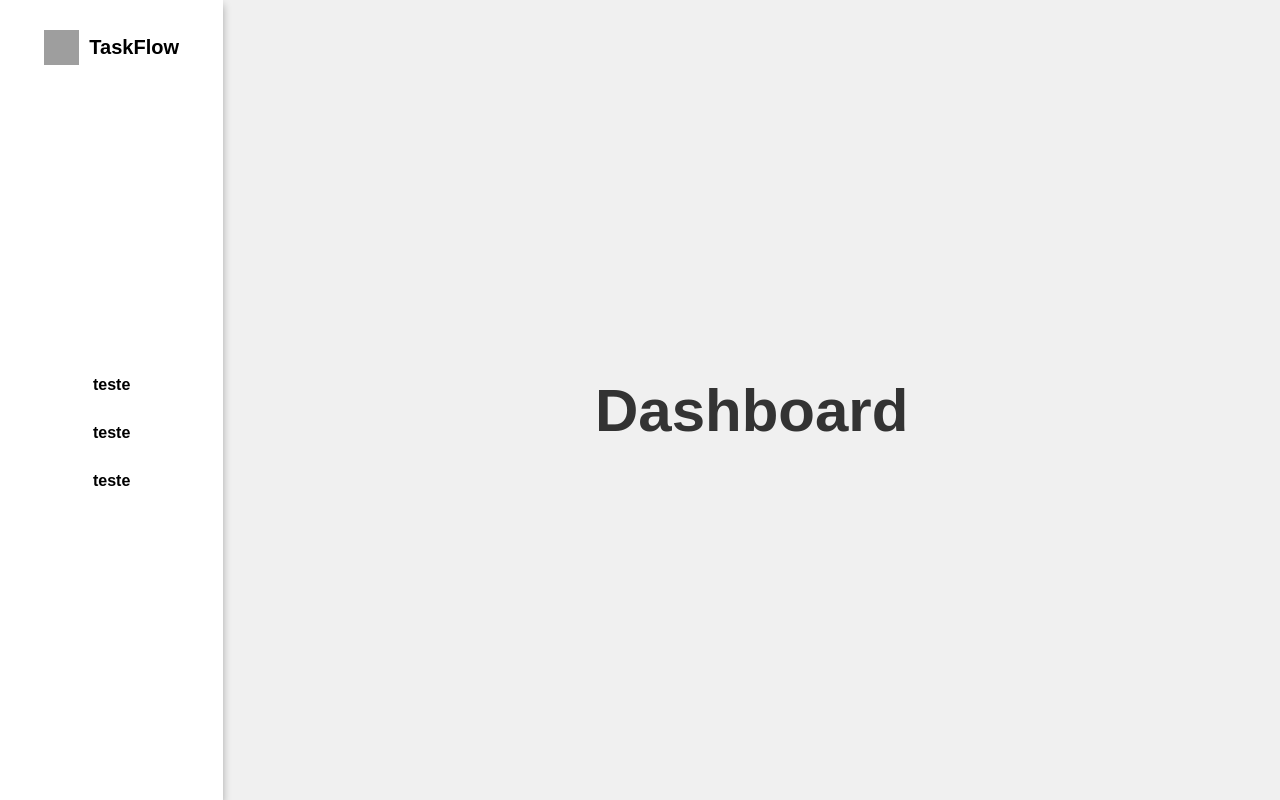
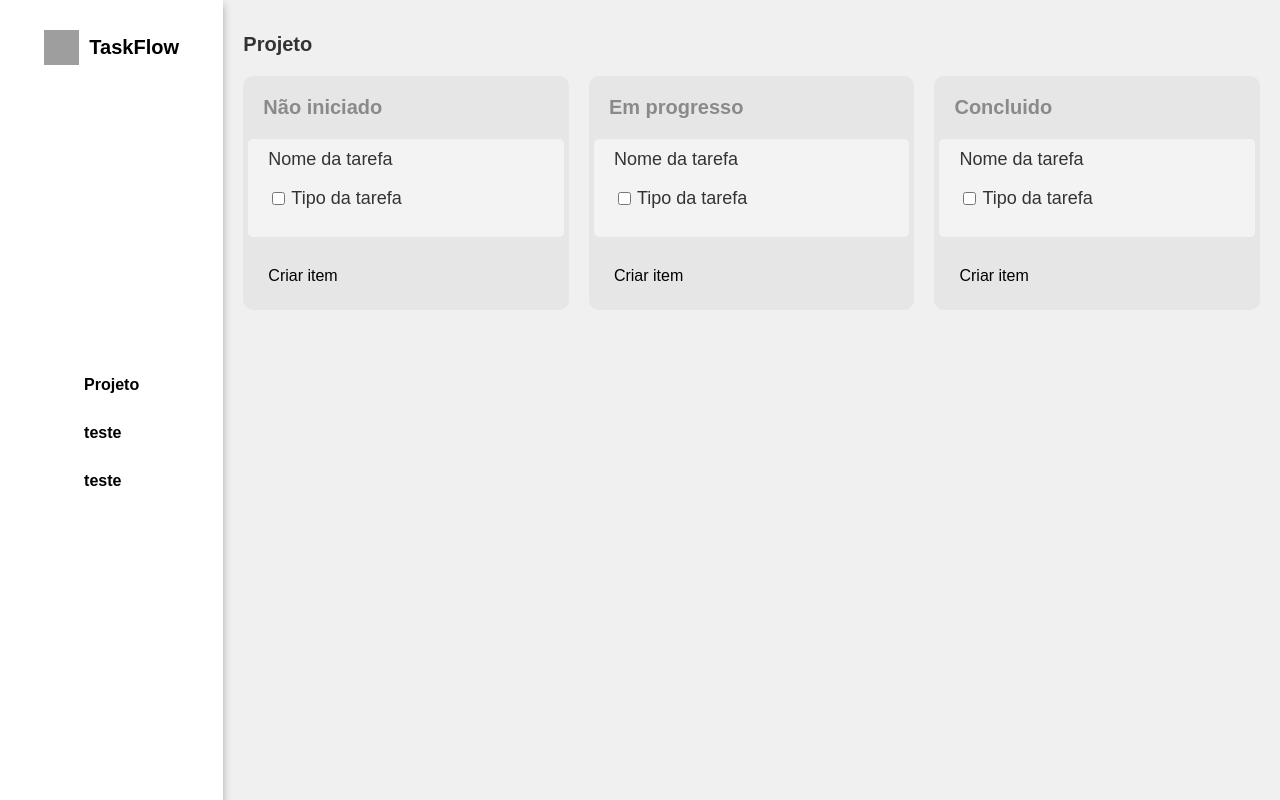
Before and after one commit to barao-maua/projeto-semestral-the-end, a Django app: page /dashboard in a window 1280 px wide. Run offline with Django 5.2, Linux system fonts and the light colour scheme; grey boxes are pictures that could not be loaded.

Commit message:
Dashboard + ou - feito, mas não consegui adicionar os icones

```diff
--- a/core/static/css/work.css
+++ b/core/static/css/work.css
@@ -146,3 +146,64 @@ button:active {
     color: var(--cor-preto); /* Alterando a cor do texto também */
     transition: background-color 0.05s ease-in-out, color 0.05s ease-in-out;
 }
+
+.dashMain {
+    align-items: flex-start;
+    justify-content: start;
+}
+
+.smallHeader {
+    font-size: 20px;
+}
+
+.tarefas {
+    display: flex;
+    width: 100%;
+    gap: 20px;
+}
+
+.outerBox {
+    background-color: #e6e6e6;
+    border-radius: 10px;
+    flex: 1;
+}
+
+.innerBox {
+    background-color: #f3f3f3;
+    margin: 5px;
+    border-radius: 5px;
+    padding: 10px 20px;
+}
+
+.outerBox h2 {
+    color: #8a8a8a;
+    font-size: 20px;
+    margin: 20px;
+}
+
+.innerBox h3 {
+    margin: 0px;
+    font-size: 18px;
+    font-weight: 500;
+}
+
+.innerBox div {
+    display: flex;
+    gap: 3px
+}
+
+.innerBox div p {
+    font-size: 18px;
+}
+
+.outerBox button {
+    background-color: transparent;
+    margin: 5px;
+    padding: 20px;
+}
+
+.outerBox button p {
+    margin: 0px;
+    font-size: 16px;
+    color: black;
+}
--- a/core/templates/bases/work.html
+++ b/core/templates/bases/work.html
@@ -17,7 +17,7 @@
         </a>
         <ul class="link">
             <li>
-                <a href="">teste</a>
+                <a href="/dashboard">Projeto</a>
             </li>
             <li>
                 <a href="">teste</a>
--- a/core/templates/dashboard.html
+++ b/core/templates/dashboard.html
@@ -3,7 +3,62 @@
 {% block title %}Dashboard{% endblock title %}
 
 {% block content %}
-<main>
-    <h1>Dashboard</h1>
+<main class="dashMain">
+    <div>
+        <h1 class="smallHeader">Projeto</h1>
+    </div>
+    <section class="tarefas">
+        <div class="outerBox">
+            <h2>Não iniciado</h2>
+            <div class="innerBox">
+                <h3>Nome da tarefa</h3>
+                <div>
+                    <input type="checkbox">
+                    <p>Tipo da tarefa</p>
+                </div>
+                <div>
+                    <!-- Deve ter o incone de usuário aqui -->
+                </div>
+            </div>
+            <button>
+                <!-- Um icone de adicionar aqui -->
+                <p>Criar item</p>
+            </button>
+        </div>
+        <div class="outerBox">
+            <h2>Em progresso</h2>
+            <div class="innerBox">
+                <h3>Nome da tarefa</h3>
+                <div>
+                    <input type="checkbox">
+                    <p>Tipo da tarefa</p>
+                </div>
+                <div>
+                    <!-- Deve ter o incone de usuário aqui -->
+                </div>
+            </div>
+            <button>
+                <!-- Um icone de adicionar aqui -->
+                <p>Criar item</p>
+            </button>
+        </div>
+        <div class="outerBox">
+            <h2>Concluido</h2>
+            <div class="innerBox">
+                <h3>Nome da tarefa</h3>
+                <div>
+                    <input type="checkbox">
+                    <p>Tipo da tarefa</p>
+                </div>
+                <div>
+                    <!-- Deve ter o incone de usuário aqui -->
+                </div>
+            </div>
+            <button>
+                <!-- Um icone de adicionar aqui -->
+                <p>Criar item</p>
+            </button>
+        </div>
+    </section>
 </main>
 {% endblock content %}
```
Also changed, not shown: db.sqlite3.
